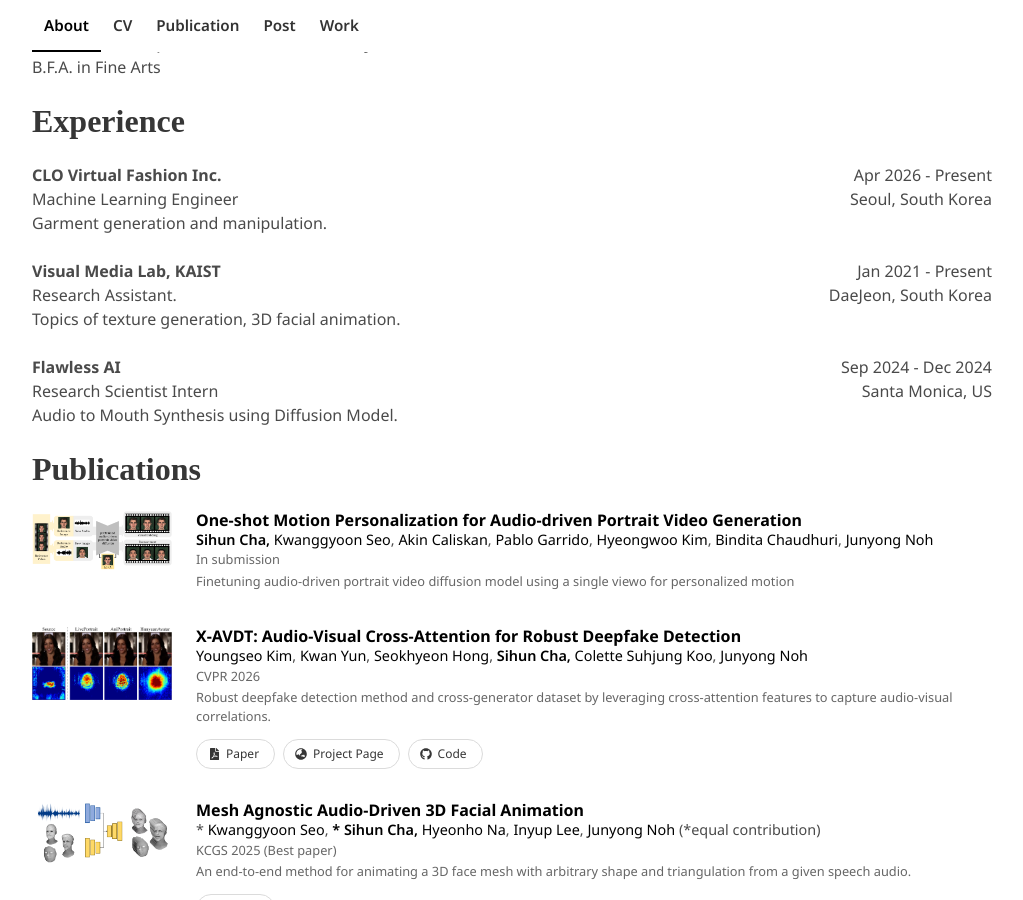
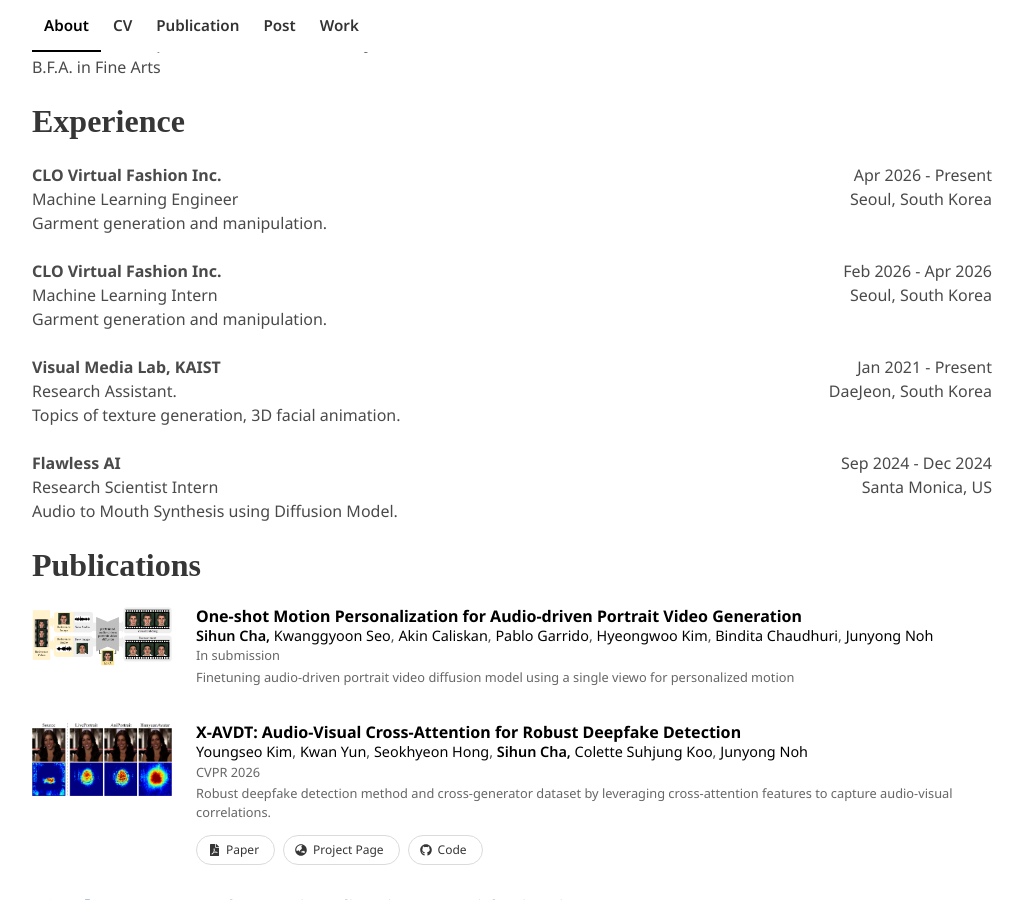
Before and after one commit to chacorp/sihuncha, a Jekyll site: the page built from src/index.html, in a window 1280 px wide and 900 px high, scrolled down 750 px. Shown: the whole window, without its empty margins (128-1151 px from the left). Built offline with Jekyll 4.4.1, drawn with Linux system fonts in a browser that asks for light colours; nearby versions of some CDN libraries; some web fonts are replaced; library files that are not in the unit come from our copies; a style sheet for code colours, icons or effects is not loaded.

Commit message:
experience update

```diff
--- a/src/_data/experience.yml
+++ b/src/_data/experience.yml
@@ -3,6 +3,13 @@
       Machine Learning Engineer
   topic: Garment generation and manipulation.
   dates: "Apr 2026 - Present"
+  location: Seoul, South Korea
+
+- company: CLO Virtual Fashion Inc.
+  description: >-
+      Machine Learning Intern
+  topic: Garment generation and manipulation.
+  dates: "Feb 2026 - Apr 2026"
   location: Seoul, South Korea
 
 - company: Visual Media Lab, KAIST
```
